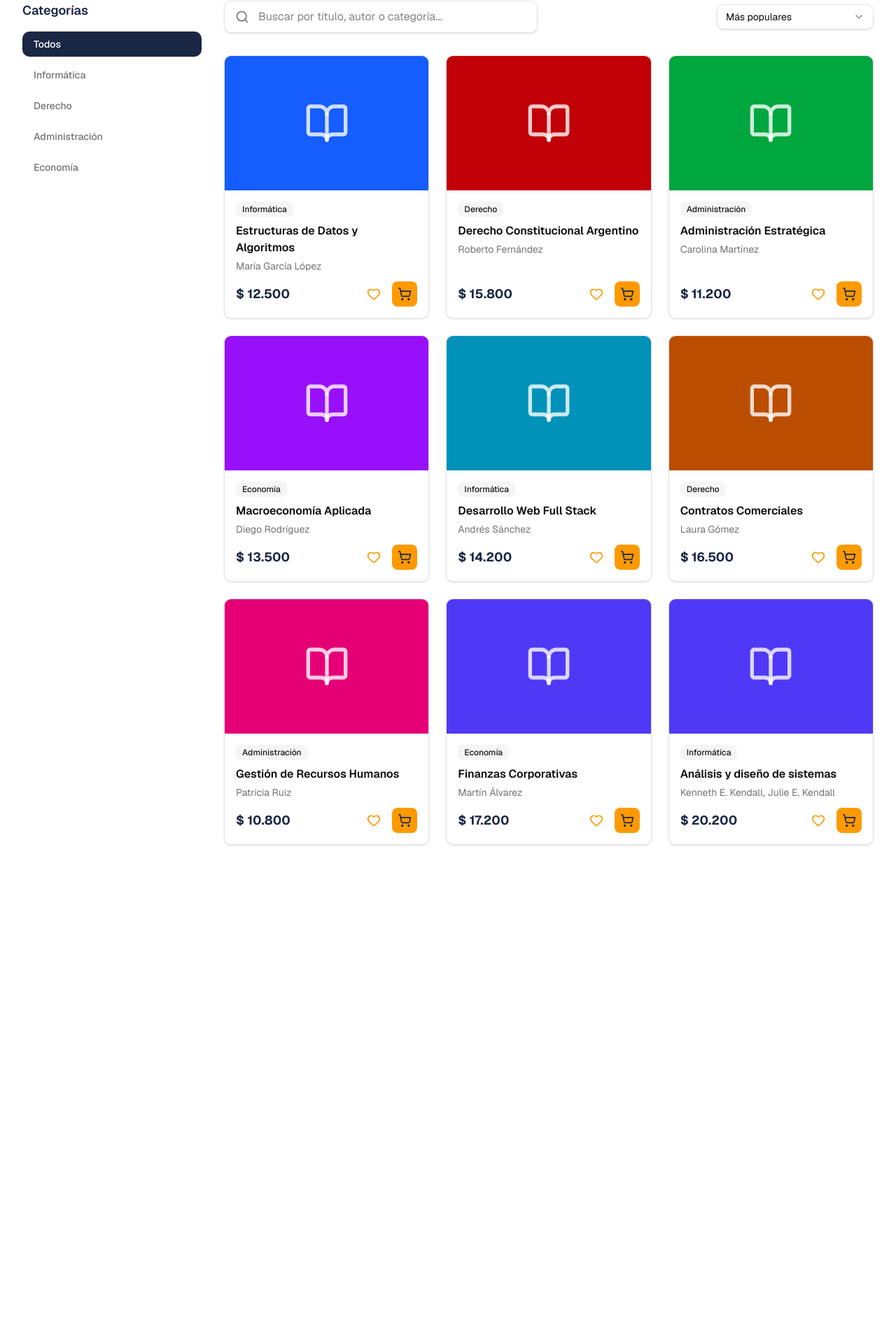
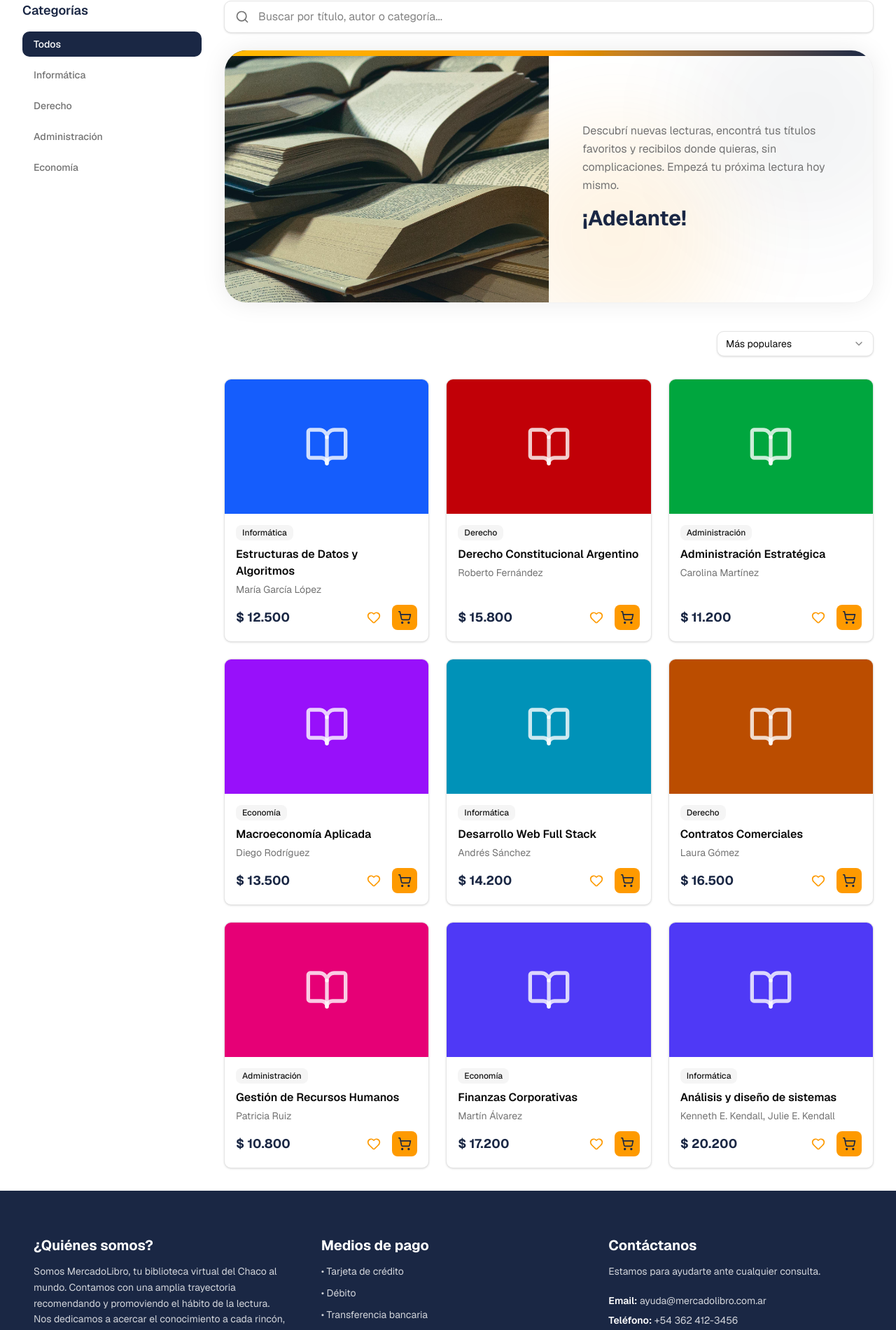
Before and after one commit to Facu-Basualdo/v0-editorial, a Next.js app: page / in a window 1280 px wide. Shown: the part 95-1995 px from the top of the page at 70% size. Before the commit the page ends 1334 px from the top, so only its background shows below. Built offline with nearby package versions, Linux system fonts and the light colour scheme.

Commit message:
banner&foot

```diff
--- a/app/page.tsx
+++ b/app/page.tsx
@@ -183,12 +183,9 @@ const mockBooks: Book[] = [
     category: "Informática",
     price: 20200,
     description:
-      "Fundamentos de finanzas empresariales: valuación, estructura de capital, presupuesto de inversiones y gestión del riesgo. Casos de empresas argentinas y latinoamericanas. Herramientas para la toma de decisiones financieras.",
+      "El objetivo del libro es brindar a los estudiantes las competencias necesarias para el desarrollo de software y la implementación de tecnología, tiene un enfoque integral, ya que se relaciona de manera interdisciplinaria con otras materias.",
     preview: [
-      "El objetivo del libro es brindar a los estudiantes las competencias necesarias para el desarrollo de software y la implementación de tecnología, tiene un enfoque integral, ya que se relaciona de manera interdisciplinaria con otras materias.",
-      "Esto permite que los estudiantes adquieran habilidades que son esenciales para su formación profesional. Se espera que los estudiantes sean capaces de: Modelar los procesos de desarrollo de software,",
-      "ya sea a través de la UML o enfoques jerárquicos, analizar y diseñar sistemas informáticos, aprender sobre el ciclo de vida del software, desde la planificación hasta la implementación y el mantenimiento, aprender,",
-      "aplicar la cultura profesional en el desarrollo de software, aplicar soluciones informáticas para resolver problemas. Los contenidos de desarrollo de software e Implementación de Tecnología es una asignatura esencial para la formación de profesionales en el ámbito de la informática. Proporciona a los estudiantes las competencias necesarias para el desarrollo de software y la implementación de tecnología, lo que les permitirá desempeñarse exitosamente en el campo laboral."
+      "Se espera que los estudiantes sean capaces de: Modelar los procesos de desarrollo de software, ya sea a través de la UML o enfoques jerárquicos, analizar y diseñar sistemas informáticos, aprender sobre el ciclo de vida del software, desde la planificación hasta la implementación y el mantenimiento, aprender, aplicar la cultura profesional en el desarrollo de software, aplicar soluciones informáticas para resolver problemas. Los contenidos de desarrollo de software e Implementación de Tecnología es una asignatura esencial para la formación de profesionales en el ámbito de la informática. Proporciona a los estudiantes las competencias necesarias para el desarrollo de software y la implementación de tecnología, lo que les permitirá desempeñarse exitosamente en el campo laboral."
     ],
     coverColor: "bg-indigo-600",
   }
@@ -326,7 +323,7 @@ export default function Bookstore() {
   }
 
   return (
-    <div className="min-h-screen bg-background">
+    <div className="min-h-screen bg-background flex flex-col">
       {/* Navbar */}
       {currentView !== "login" && (
         <header className="sticky top-0 z-50 bg-[#1a2744] text-white shadow-lg">
@@ -417,7 +414,7 @@ export default function Bookstore() {
         </header>
       )}
 
-      <main className={`mx-auto max-w-[1600px] px-4 md:px-8 py-8 ${currentView === "login" ? "flex min-h-screen items-center justify-center p-4" : ""}`}>
+      <main className={`w-full flex-1 mx-auto max-w-[1600px] px-4 md:px-8 py-8 ${currentView === "login" ? "flex items-center justify-center p-4" : ""}`}>
         {/* Login View */}
         {currentView === "login" && (
           <div className="w-full max-w-md rounded-2xl border border-border bg-card p-8 shadow-xl">
@@ -432,7 +429,7 @@ export default function Bookstore() {
             <div className="space-y-5">
               {loginError && (
                 <div className="rounded-lg border border-red-200 bg-red-50 p-3 text-center text-sm font-medium text-red-600">
-                  Usuario o contraseña incorrectos. Podés usar:<br/> <span className="font-bold">usuario@ejemplo.com</span> / <span className="font-bold">123456</span>
+                  Usuario o contraseña incorrectos. Podés usar:<br /> <span className="font-bold">usuario@ejemplo.com</span> / <span className="font-bold">123456</span>
                 </div>
               )}
               <div className="space-y-2">
@@ -484,6 +481,7 @@ export default function Bookstore() {
 
         {/* Catalog View */}
         {currentView === "catalog" && (
+          <div className="flex flex-col gap-12">
             <div className="flex flex-col gap-8 md:flex-row">
             {/* Left Sidebar */}
             <aside className="w-full shrink-0 md:w-64 space-y-6">
@@ -518,9 +516,9 @@ export default function Bookstore() {
 
             {/* Main Content */}
             <div className="flex-1">
-              <div className="mb-8 flex flex-col gap-4 sm:flex-row sm:items-center sm:justify-between">
+              <div className="mb-8 flex flex-col gap-6">
                 {/* Search Bar */}
-                <div className="relative flex-1 sm:max-w-md">
+                <div className="relative w-full">
                   <Search className="absolute left-4 top-1/2 size-5 -translate-y-1/2 text-muted-foreground" />
                   <input
                     type="text"
@@ -531,8 +529,37 @@ export default function Bookstore() {
                   />
                 </div>
 
+                {/* Banner Section */}
+                <div className="relative flex flex-col md:flex-row w-full mb-4 rounded-[2rem] bg-card border border-border/50 shadow-[0_0px_35px_rgba(0,0,0,0.08)] overflow-hidden group">
+                  {/* Borde superior llamativo */}
+                  <div className="absolute top-0 left-0 w-full h-2 bg-gradient-to-r from-amber-400 via-amber-500 to-[#1a2744] z-20"></div>
+
+                  {/* Imagen a la Izquierda (Ocupa todo el espacio vertical sin blancos) */}
+                  <div className="w-full md:w-1/2 relative min-h-[280px] md:min-h-[360px] order-1">
+                    <img
+                      src="/images/inicio1 copy.jpg"
+                      alt="Banner de inicio"
+                      className="absolute inset-0 w-full h-full object-cover object-center"
+                    />
+                  </div>
+
+                  {/* Texto a la Derecha (con texto alineado a la izquierda) */}
+                  <div className="relative z-10 w-full md:w-1/2 px-6 py-10 md:px-12 md:py-14 text-center md:text-left flex flex-col justify-center bg-card order-2">
+                    {/* Luces ambientales */}
+                    <div className="absolute top-0 right-0 -mt-16 -mr-16 size-80 rounded-full bg-[#1a2744]/5 blur-3xl pointer-events-none transition-transform duration-700 group-hover:scale-125"></div>
+                    <div className="absolute bottom-0 left-0 -mb-16 -ml-16 size-80 rounded-full bg-amber-500/10 blur-3xl pointer-events-none transition-transform duration-700 group-hover:scale-125"></div>
+
+                    <p className="text-muted-foreground text-sm md:text-base leading-relaxed relative z-10">
+                      Descubrí nuevas lecturas, encontrá tus títulos favoritos y recibilos donde quieras, sin complicaciones. Empezá tu próxima lectura hoy mismo.
+                    </p>
+                    <p className="mt-4 text-2xl md:text-3xl font-bold text-[#1a2744] relative z-10">
+                      ¡Adelante!
+                    </p>
+                  </div>
+                </div>
+
                 {/* Sort Dropdown */}
-                <div className="w-full sm:w-56 shrink-0">
+                <div className="w-full sm:w-56 shrink-0 sm:self-end">
                   <Select value={sortBy} onValueChange={setSortBy}>
                     <SelectTrigger className="w-full rounded-lg border-border bg-background shadow-sm">
                       <SelectValue placeholder="Ordenar por..." />
@@ -621,6 +648,9 @@ export default function Bookstore() {
                 </div>
               )}
             </div>
+          </div>
+
+
           </div>
         )}
 
@@ -1073,7 +1103,7 @@ export default function Bookstore() {
                       <input
                         type="text"
                         value={profileData.name}
-                        onChange={(e) => setProfileData({...profileData, name: e.target.value})}
+                        onChange={(e) => setProfileData({ ...profileData, name: e.target.value })}
                         className="w-full rounded-lg border border-input bg-background px-4 py-2 text-foreground focus:border-[#1a2744] focus:outline-none focus:ring-1 focus:ring-[#1a2744]"
                       />
                     </div>
@@ -1082,7 +1112,7 @@ export default function Bookstore() {
                       <input
                         type="tel"
                         value={profileData.phone}
-                        onChange={(e) => setProfileData({...profileData, phone: e.target.value})}
+                        onChange={(e) => setProfileData({ ...profileData, phone: e.target.value })}
                         className="w-full rounded-lg border border-input bg-background px-4 py-2 text-foreground focus:border-[#1a2744] focus:outline-none focus:ring-1 focus:ring-[#1a2744]"
                       />
                     </div>
@@ -1092,7 +1122,7 @@ export default function Bookstore() {
                     <input
                       type="email"
                       value={profileData.email}
-                      onChange={(e) => setProfileData({...profileData, email: e.target.value})}
+                      onChange={(e) => setProfileData({ ...profileData, email: e.target.value })}
                       className="w-full rounded-lg border border-input bg-background px-4 py-2 text-foreground focus:border-[#1a2744] focus:outline-none focus:ring-1 focus:ring-[#1a2744]"
                     />
                   </div>
@@ -1174,7 +1204,7 @@ export default function Bookstore() {
                   <Button
                     variant="destructive"
                     onClick={() => {
-                      if(window.confirm("¿Estás seguro que querés eliminar tu cuenta? Esta acción no se puede deshacer.")) {
+                      if (window.confirm("¿Estás seguro que querés eliminar tu cuenta? Esta acción no se puede deshacer.")) {
                         setIsLoggedIn(false)
                         setCurrentView("login")
                         setUsername("")
@@ -1191,6 +1221,44 @@ export default function Bookstore() {
           </div>
         )}
       </main>
+
+      {/* Footer (Full Width sin margenes) */}
+      {currentView === "catalog" && (
+        <footer className="w-full bg-[#1a2744] py-12 md:py-16 text-sm text-white/80 mt-auto">
+          <div className="mx-auto max-w-[1600px] px-8 md:px-12 grid grid-cols-1 md:grid-cols-3 gap-12">
+            {/* Quienes somos */}
+            <div className="flex flex-col gap-3">
+              <h3 className="text-xl font-bold text-white">¿Quiénes somos?</h3>
+              <p className="leading-relaxed">
+                Somos MercadoLibro, tu biblioteca virtual del Chaco al mundo. Contamos con una amplia trayectoria recomendando y promoviendo el hábito de la lectura. Nos dedicamos a acercar el conocimiento a cada rincón, garantizando una excelente experiencia y total confianza en cada libro que llega a tus manos.
+              </p>
+            </div>
+
+            {/* Medios de pago */}
+            <div className="flex flex-col gap-3">
+              <h3 className="text-xl font-bold text-white">Medios de pago</h3>
+              <ul className="space-y-2 leading-relaxed">
+                <li className="flex items-center gap-2">• Tarjeta de crédito</li>
+                <li className="flex items-center gap-2">• Débito</li>
+                <li className="flex items-center gap-2">• Transferencia bancaria</li>
+              </ul>
+            </div>
+
+            {/* Contactanos */}
+            <div className="flex flex-col gap-3">
+              <h3 className="text-xl font-bold text-white">Contáctanos</h3>
+              <p className="leading-relaxed">
+                Estamos para ayudarte ante cualquier consulta.
+              </p>
+              <ul className="space-y-2 mt-2">
+                <li><strong className="font-semibold text-white">Email:</strong> ayuda@mercadolibro.com.ar</li>
+                <li><strong className="font-semibold text-white">Teléfono:</strong> +54 362 412-3456</li>
+                <li><strong className="font-semibold text-white">Dirección:</strong> French 414, Resistencia, Chaco, Argentina</li>
+              </ul>
+            </div>
+          </div>
+        </footer>
+      )}
 
       {/* Reader Modal */}
       <Dialog open={!!readerBook} onOpenChange={() => setReaderBook(null)}>
```
Also changed, not shown: public/images/inicio1 copy.jpg (added), public/images/inicio1.jpg (added). Lines whose indentation alone changed are shown as unchanged.
